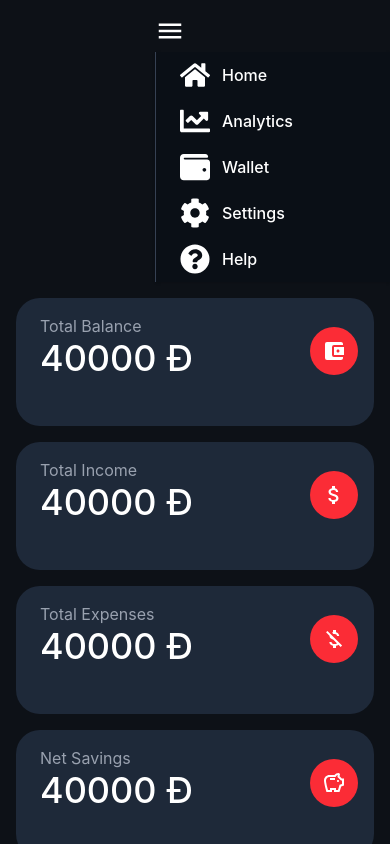
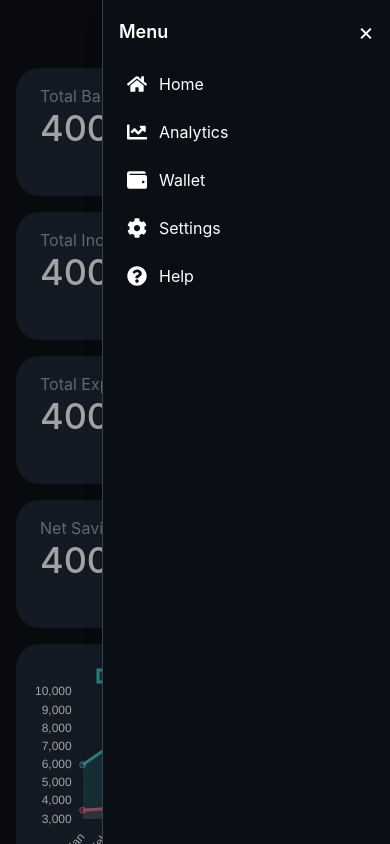
Before and after one commit to rigby200602/expense-tracking, a React (Vite) app: page / in a window 390 px wide. Both pictures are taken after a click on the button 359 px from the left and 31 px from the top of the page. Shown: the top 844 px of the page. Built offline with nearby package versions, Linux system fonts and the light colour scheme.

Commit message:
feat: enhance mobile menu in Navbar with close button and improved layout

```diff
--- a/src/components/Navbar.tsx
+++ b/src/components/Navbar.tsx
@@ -4,7 +4,6 @@ import { FaRegUserCircle, FaArrowDown } from "react-icons/fa";
 import { IoMdMenu } from "react-icons/io";
 import { useAppContext } from "../context/AppContext";
 import { sidebarData as data } from "../assets/testData";
-import SidebarItem from "./Sidebar/SidebarItem";
 
 const Navbar = () => {
   const {
@@ -82,18 +81,48 @@ const Navbar = () => {
         >
           <IoMdMenu className="text-white text-3xl" />
         </button>
-        <ul className={`h-full flex flex-col z-50 pl-4 border-l border-gray-700 bg-[#0A0F16] shadow-sm transition-all duration-300 ease-in-out
-        ${isCollapsed ? "hidden" : "w-full"}`}
+
+        <div
+          className={`fixed inset-0 z-40 bg-black/60 transition-opacity duration-300 ${
+            isCollapsed ? "pointer-events-none opacity-0" : "pointer-events-auto opacity-60"
+          }`}
+          onClick={() => setIsCollapsed(false)}
+        />
+
+        <div
+          className={`fixed right-0 top-0 z-50 h-full w-72 border-l border-gray-700 bg-[#0A0F16] p-4 shadow-xl transition-transform duration-300 ease-in-out ${
+            isCollapsed ? "translate-x-full" : "translate-x-0"
+          }`}
         >
-          {data.map((item) => (
-            <SidebarItem
-              key={item.label}
-              Icon={item.Icon}
-              label={item.label}
-              url={item.url}
-            />
-          ))}
-        </ul>
+          <div className="mb-4 flex items-center justify-between">
+            <h2 className="text-lg font-semibold text-white">Menu</h2>
+            <button
+              onClick={() => setIsCollapsed(true)}
+              className="text-2xl text-white"
+              aria-label="Close menu"
+            >
+              ×
+            </button>
+          </div>
+
+          <ul className="flex flex-col gap-2">
+            {data.map((item) => {
+              const Icon = item.Icon;
+              return (
+                <li key={item.label}>
+                  <Link
+                    to={`/${item.url}`}
+                    onClick={() => setIsCollapsed(false)}
+                    className="flex items-center gap-3 rounded-md p-2 text-white transition hover:bg-gray-700"
+                  >
+                    <Icon className="text-xl" />
+                    <span>{item.label}</span>
+                  </Link>
+                </li>
+              );
+            })}
+          </ul>
+        </div>
       </div>
     </div>
   );
```
